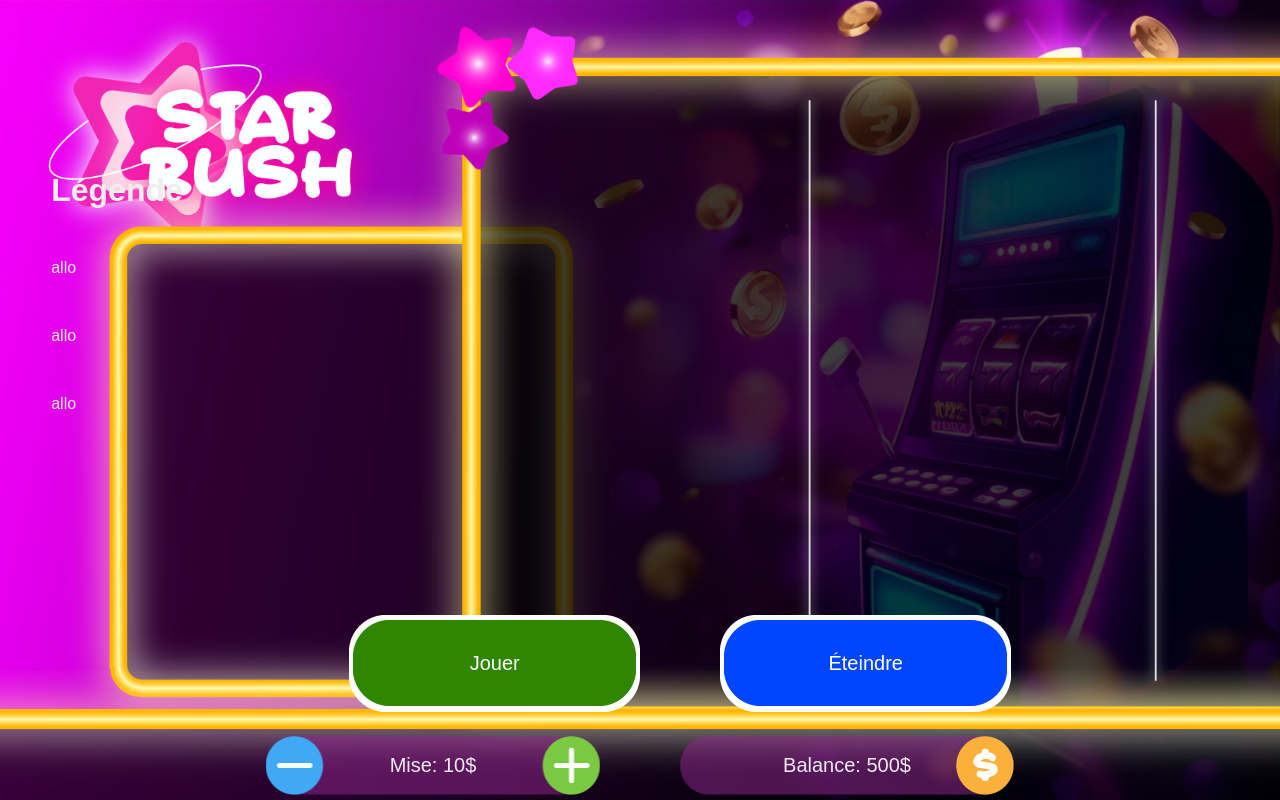
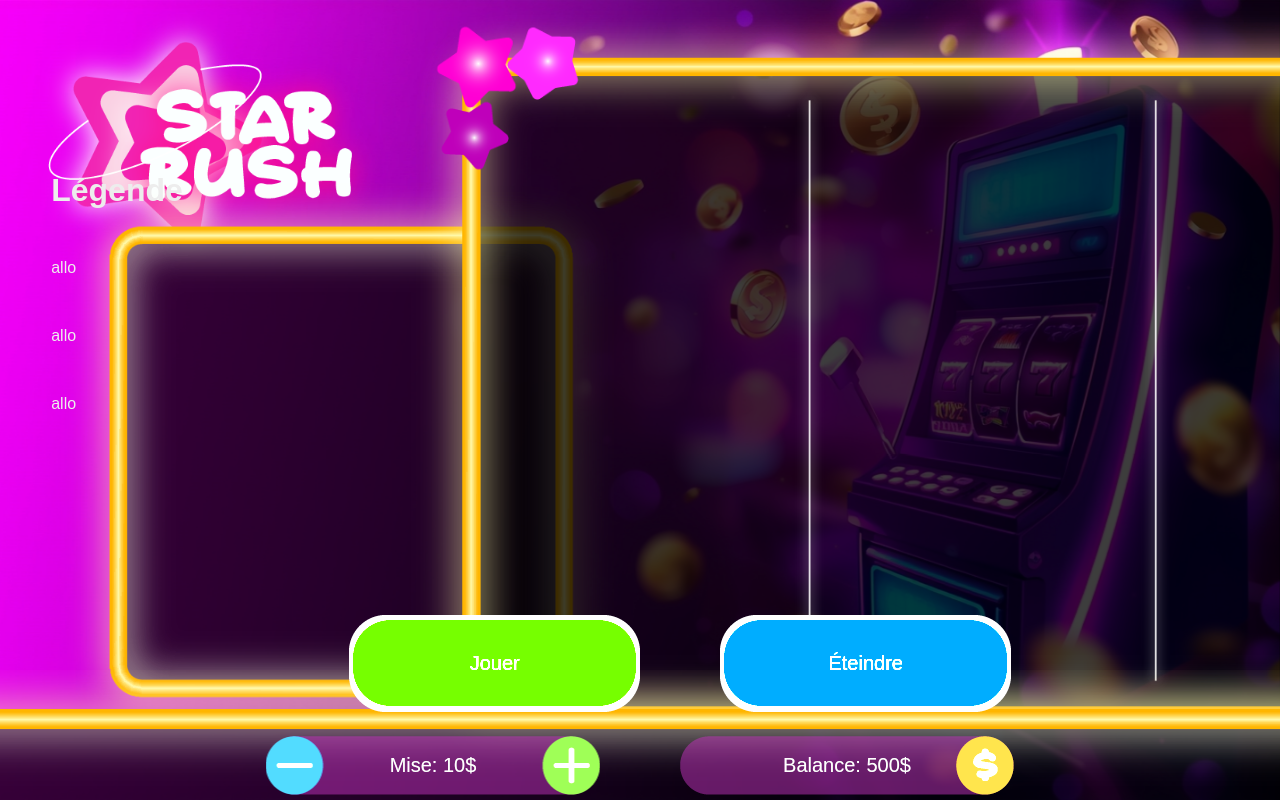
Before and after one commit to cooeki3/tp_machine, a Next.js app: page / in a window 1280 px wide. Both pictures are taken after a click on the button "Allumer". Shown: the top 800 px of the page. Built offline with nearby package versions, Linux system fonts and the light colour scheme; grey boxes are pictures that could not be loaded.

Commit message:
visuel suite

```diff
--- a/src/app/_components/Boutons.css
+++ b/src/app/_components/Boutons.css
@@ -27,3 +27,8 @@
 .allumer {
   background-image: url("/png/btnBleuOff.png");
 }
+
+.on {
+  filter: brightness(2.5);
+  transition: all 0.5s;
+}
--- a/src/app/_components/Boutons.jsx
+++ b/src/app/_components/Boutons.jsx
@@ -4,11 +4,14 @@ const Boutons = ({ playAll, togglePower, isOn }) => {
   return (
     <div className="boutons-container">
       {isOn && (
-        <button className="boutons jouer" onClick={playAll}>
+        <button className="boutons jouer on" onClick={playAll}>
           Jouer
         </button>
       )}
-      <button className="boutons allumer" onClick={togglePower}>
+      <button
+        className={"boutons allumer" + (isOn ? " on" : "")}
+        onClick={togglePower}
+      >
         {isOn ? "Éteindre" : "Allumer"}
       </button>
     </div>
--- a/src/app/_components/Compteurs.css
+++ b/src/app/_components/Compteurs.css
@@ -27,6 +27,7 @@
   display: flex;
   justify-content: space-between;
   align-items: center;
+  filter: brightness(1.3);
 }
 
 .boutons-compteurs {
@@ -57,6 +58,7 @@
   display: flex;
   justify-content: center;
   align-items: center;
+  filter: brightness(1.3);
 }
 
 .balance-text {
@@ -65,7 +67,9 @@
 
 .balance-change {
   position: absolute;
-  top: 40px;
+  bottom: 800px;
+  right: 290px;
+  font-size: 100px;
   font-weight: bold;
   animation: popUp 0.8s ease-out forwards;
 }
--- a/src/app/_components/Compteurs.jsx
+++ b/src/app/_components/Compteurs.jsx
@@ -10,21 +10,28 @@ const Compteurs = ({
 }) => {
   return (
     <div className="compteurs-container">
+      {isOn && (
         <div className="btn-mise">
           <button className="boutons-compteurs" onClick={diminuerMise}></button>
-        {isOn && <p className="btn-mise-text">Mise: {miseInitale}$</p>}
-        <button className="boutons-compteurs" onClick={augmenterMise}></button>
+          <p className="btn-mise-text">Mise: {miseInitale}$</p>
+          <button
+            className="boutons-compteurs"
+            onClick={augmenterMise}
+          ></button>
         </div>
+      )}
 
+      {isOn && (
         <div className="balance">
-        {isOn && <p className="balance-text">Balance: {balance}$</p>}
+          <p className="balance-text">Balance: {balance}$</p>
           {/* Pop up qui affiche si win ou lose et le montant */}
           {lastChange !== 0 && (
             <p className={`balance-change ${lastChange > 0 ? "win" : "lose"}`}>
-            {lastChange > 0 ? "+" + lastChange : "" + lastChange}
+              {lastChange > 0 ? "+" + lastChange + "$" : "" + lastChange + "$"}
             </p>
           )}
         </div>
+      )}
     </div>
   );
 };
```
Lines whose indentation alone changed are shown as unchanged.
